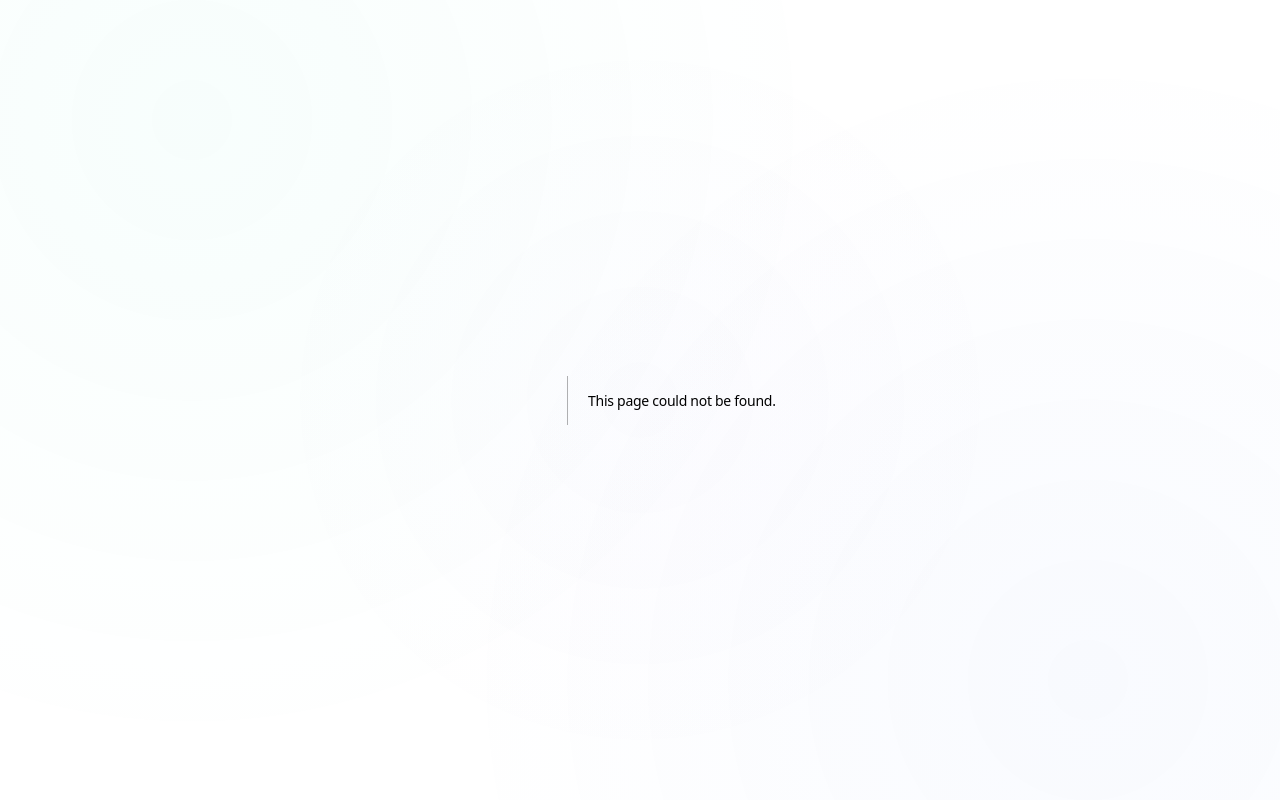
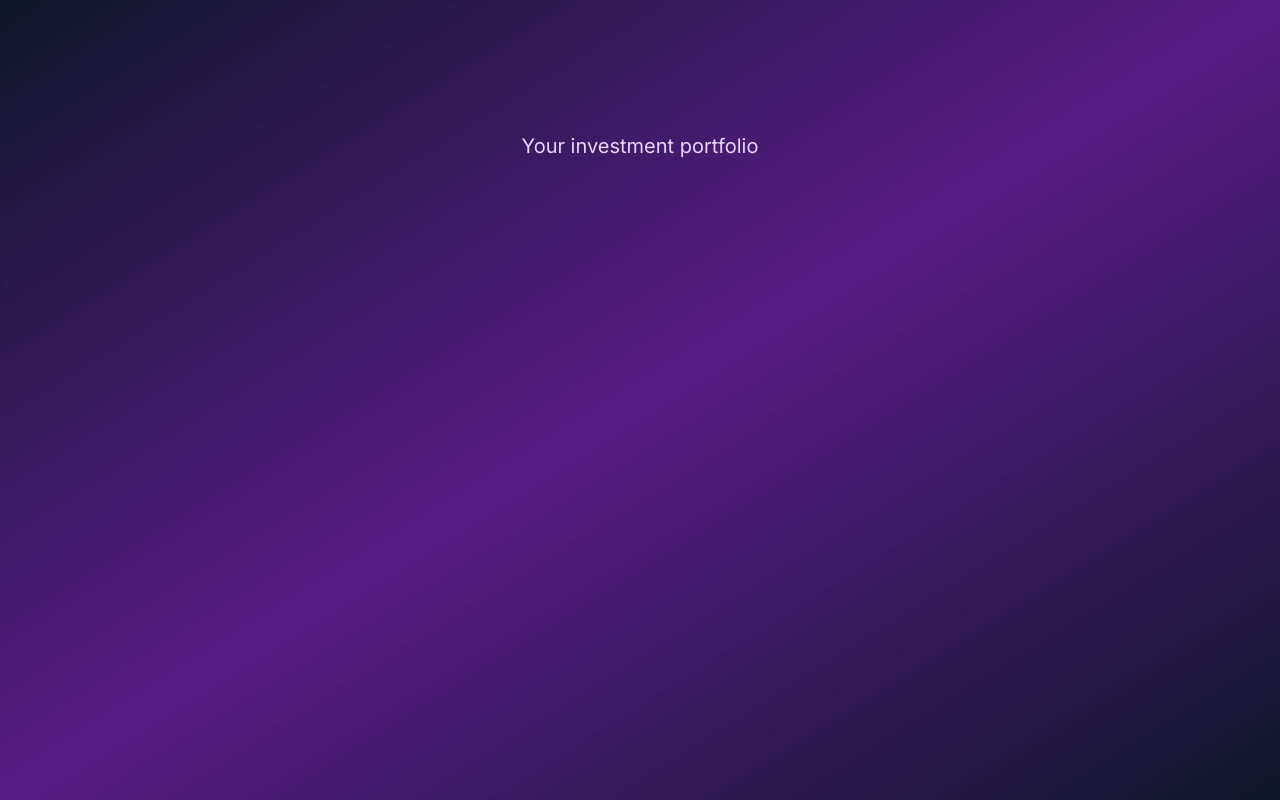
Before and after one commit to Asrd-Ride/asrd-rwa, a Next.js app: page /portfolio in a window 1280 px wide. Before the commit this address had no page. Built offline with nearby package versions, Linux system fonts and the light colour scheme.

Commit message:
fix: rename dashboard to portfolio to bypass build issue

```diff
--- a/src/app/dashboard/page.tsx
+++ /dev/null
@@ -1,7 +0,0 @@
-export default function Dashboard() {
-  return (
-    <div>
-      <h1>Dashboard</h1>
-    </div>
-  )
-}
--- /dev/null
+++ b/src/app/portfolio/page.tsx
@@ -0,0 +1,16 @@
+export default function Portfolio() {
+  return (
+    <div className="min-h-screen bg-gradient-to-br from-slate-900 via-purple-900 to-slate-900">
+      <div className="max-w-7xl mx-auto px-4 sm:px-6 lg:px-8 py-12">
+        <div className="text-center">
+          <h1 className="text-4xl md:text-6xl font-bold text-white mb-6">
+            Portfolio
+          </h1>
+          <p className="text-xl text-purple-200">
+            Your investment portfolio
+          </p>
+        </div>
+      </div>
+    </div>
+  )
+}
```
